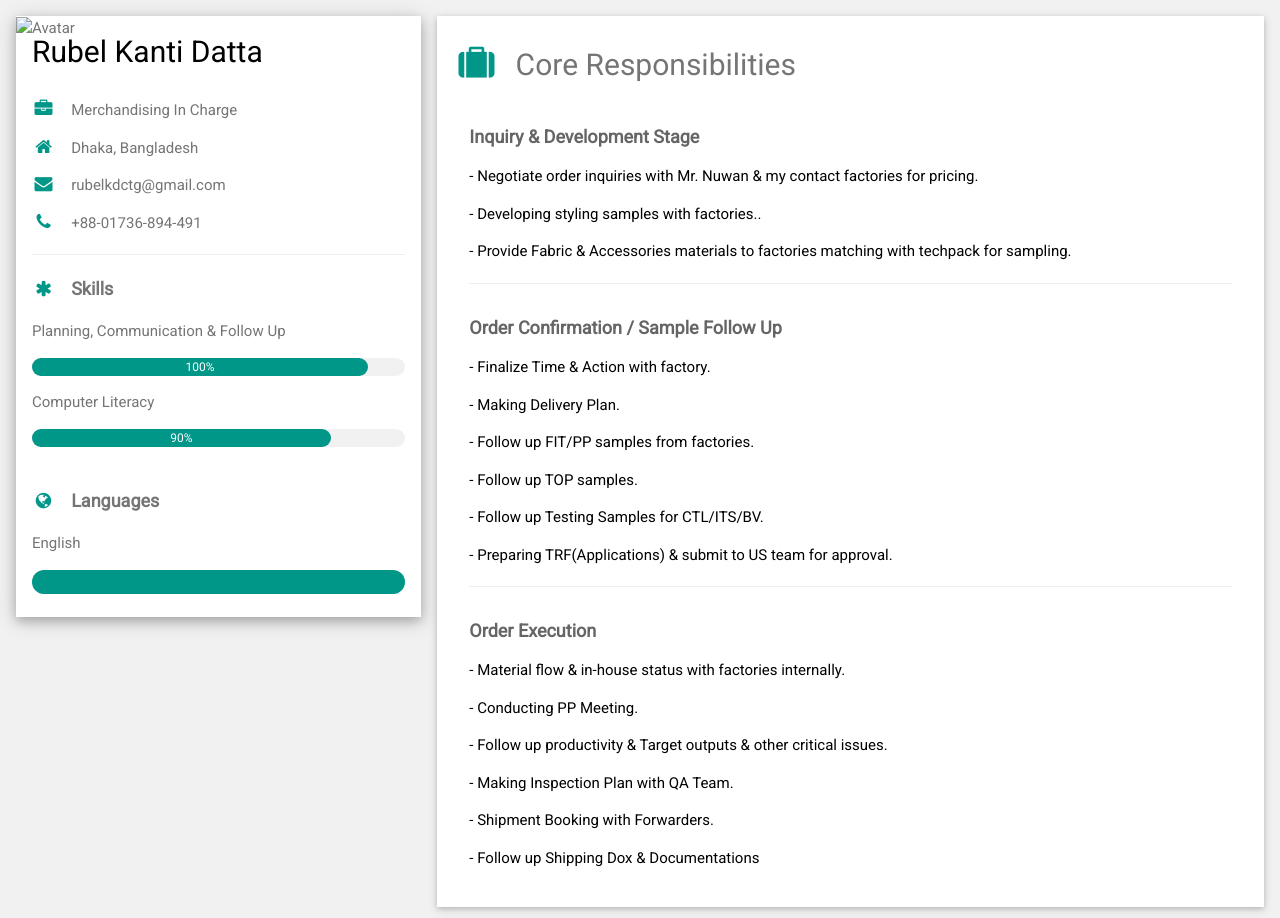
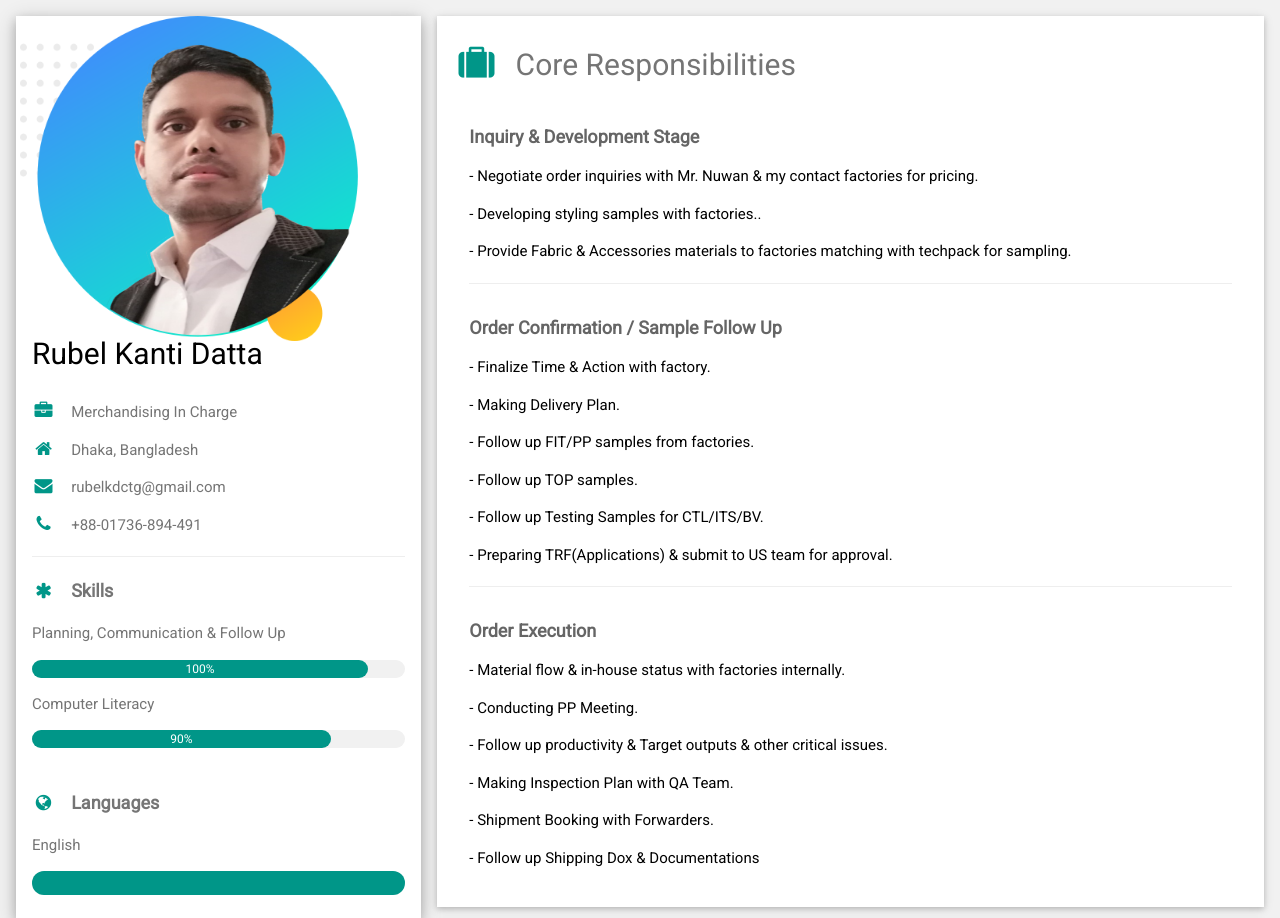
Before and after one commit to RKDATTA/Portfolio-Rubel-2021, a plain HTML site: page index.html in a window 1280 px wide. Shown: the top 918 px of the page. Drawn offline with nearby package versions, Linux system fonts and the light colour scheme; the site is published under a folder, as on GitHub Pages, so addresses that start at the root find nothing.

Commit message:
Final Update Done

```diff
--- a/index.html
+++ b/index.html
@@ -22,7 +22,7 @@ html,body,h1,h2,h3,h4,h5,h6 {font-family: "Roboto", sans-serif}
 
       <div class="w3-white w3-text-grey w3-card-4">
         <div class="w3-display-container">
-          <img src="/rubel.png" style="width:100%" alt="Avatar">
+          <img src="./rubel.png" style="width:100%" alt="Avatar">
           <br>
           <br>
           <br>
```
